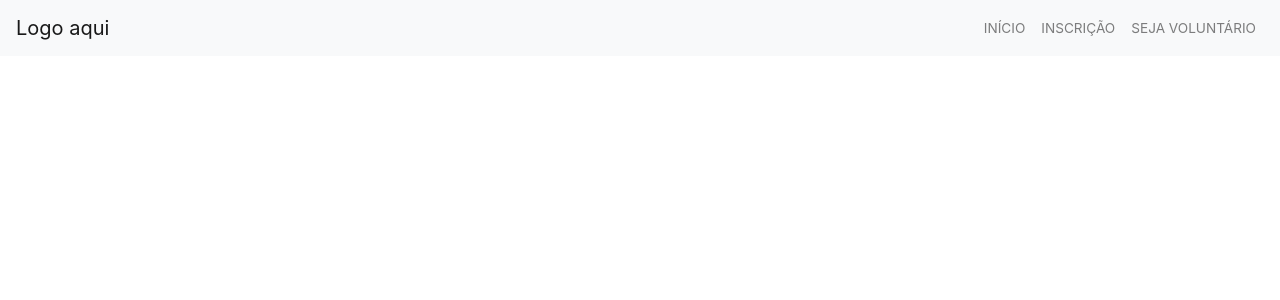
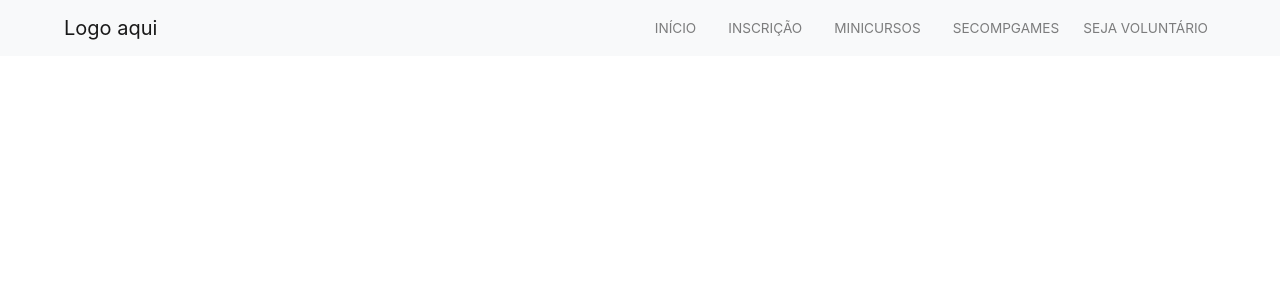
Before and after one commit to GiulianaCDA/Secomp, an Angular app in the folder secomp2022/: page / in a window 1280 px wide. Shown: the top 300 px of the page. Built offline with nearby package versions, Linux system fonts and the light colour scheme.

Commit message:
adiciona espaçamento entre os itens do menu

```diff
--- a/secomp2022/src/app/components/menu/menu.component.html
+++ b/secomp2022/src/app/components/menu/menu.component.html
@@ -1,13 +1,20 @@
-<nav class="navbar navbar-expand-md fixed-top navbar-light bg-light">
+
+<nav class="navbar navbar-expand-md fixed-top navbar-light bg-light spacing">
     <a class="navbar-brand" href="#">Logo aqui</a>
 
     <div class="collapse navbar-collapse text-uppercase" id="navbarSupportedContent">
         <ul class="navbar-nav ml-auto  menu">
-          <li class="nav-item">
+          <li class="nav-item px-2">
             <a class="nav-link" href="#">Início</a>
           </li>
-          <li class="nav-item">
+          <li class="nav-item px-2">
             <a class="nav-link" href="#">Inscrição</a>
+          </li>
+          <li class="nav-item px-2">
+            <a class="nav-link" href="#">Minicursos</a>
+          </li>
+          <li class="nav-item px-2">
+            <a class="nav-link" href="#">SecompGames</a>
           </li>
           <li class="nav-item">
             <a class="nav-link">Seja Voluntário</a>
--- a/secomp2022/src/app/components/menu/menu.component.scss
+++ b/secomp2022/src/app/components/menu/menu.component.scss
@@ -1,3 +1,8 @@
 .menu{
     font-size: .85em !important;
 }
+
+.spacing{
+    padding-left: 4em;
+    padding-right: 4em;
+}
```
